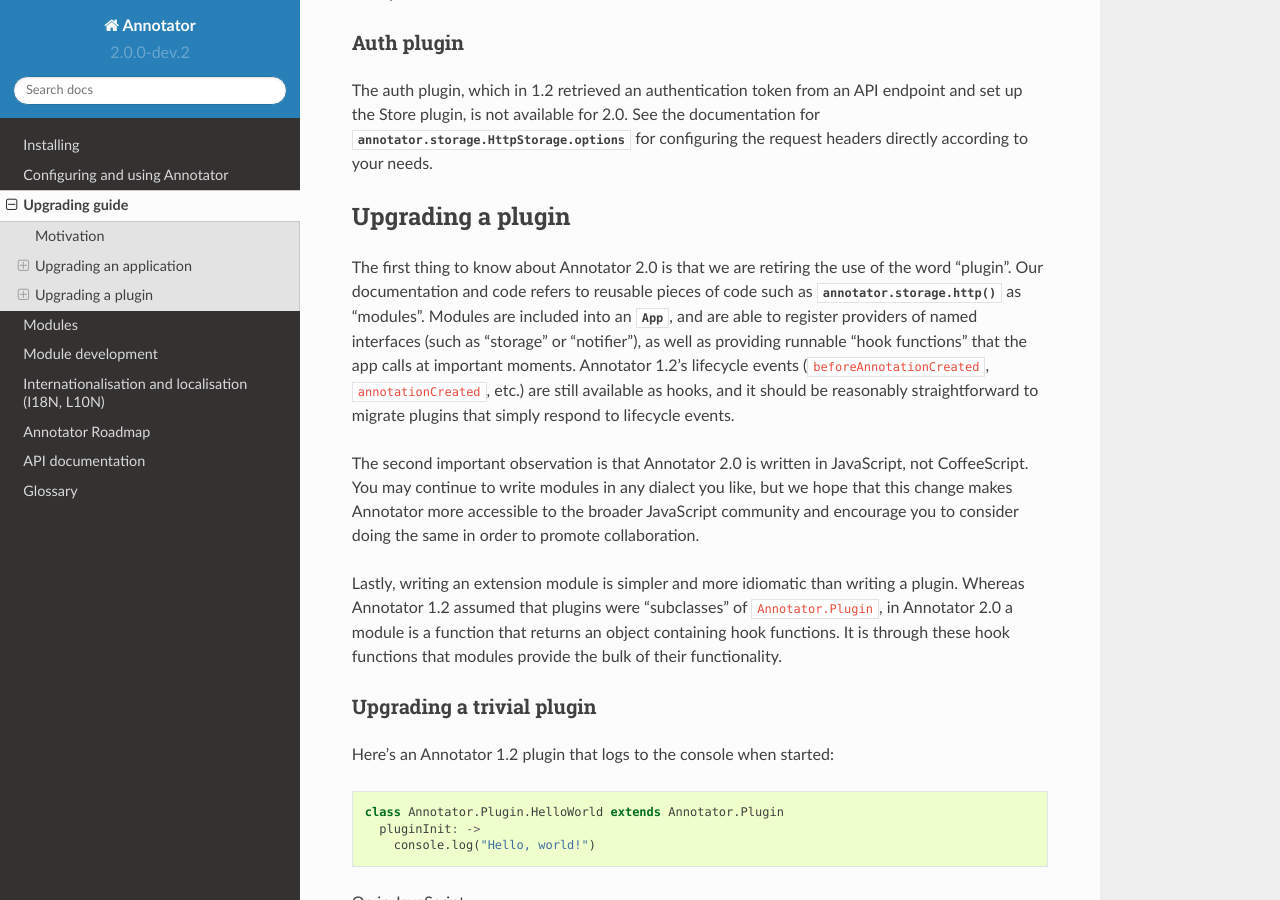
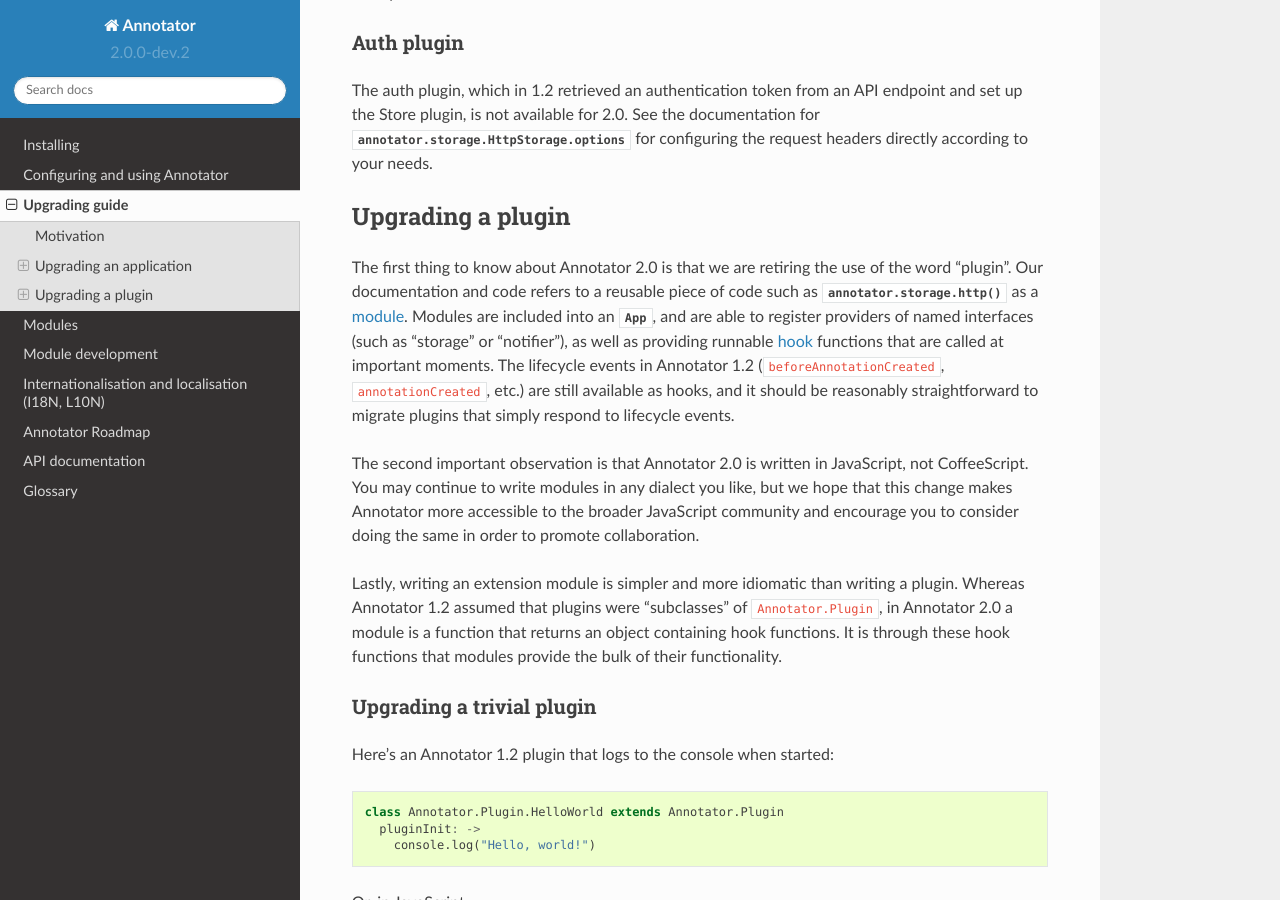
Before and after one commit to openannotation/annotator, a Sphinx documentation site: the page built from doc/upgrading.rst, in a window 1280 px wide and 900 px high, scrolled down 2915 px. Built offline with Sphinx 7.4.7 and the Read the Docs theme 2.0.0, drawn with Linux system fonts in a browser that asks for light colours.

Commit message:
moar moar glossary glossary

```diff
--- a/doc/upgrading.rst
+++ b/doc/upgrading.rst
@@ -150,14 +150,14 @@ Upgrading a plugin
 ------------------
 
 The first thing to know about Annotator 2.0 is that we are retiring the use of
-the word "plugin". Our documentation and code refers to reusable pieces of code
-such as :func:`annotator.storage.http` as "modules". Modules are included into
-an :class:`~annotator.App`, and are able to register providers of named
+the word "plugin". Our documentation and code refers to a reusable piece of code
+such as :func:`annotator.storage.http` as a :term:`module`. Modules are included
+into an :class:`~annotator.App`, and are able to register providers of named
 interfaces (such as "storage" or "notifier"), as well as providing runnable
-"hook functions" that the app calls at important moments. Annotator 1.2's
-lifecycle events (``beforeAnnotationCreated``, ``annotationCreated``, etc.) are
-still available as hooks, and it should be reasonably straightforward to migrate
-plugins that simply respond to lifecycle events.
+:term:`hook` functions that are called at important moments. The lifecycle
+events in Annotator 1.2 (``beforeAnnotationCreated``, ``annotationCreated``,
+etc.) are still available as hooks, and it should be reasonably straightforward
+to migrate plugins that simply respond to lifecycle events.
 
 The second important observation is that Annotator 2.0 is written in JavaScript,
 not CoffeeScript. You may continue to write modules in any dialect you like,
```
